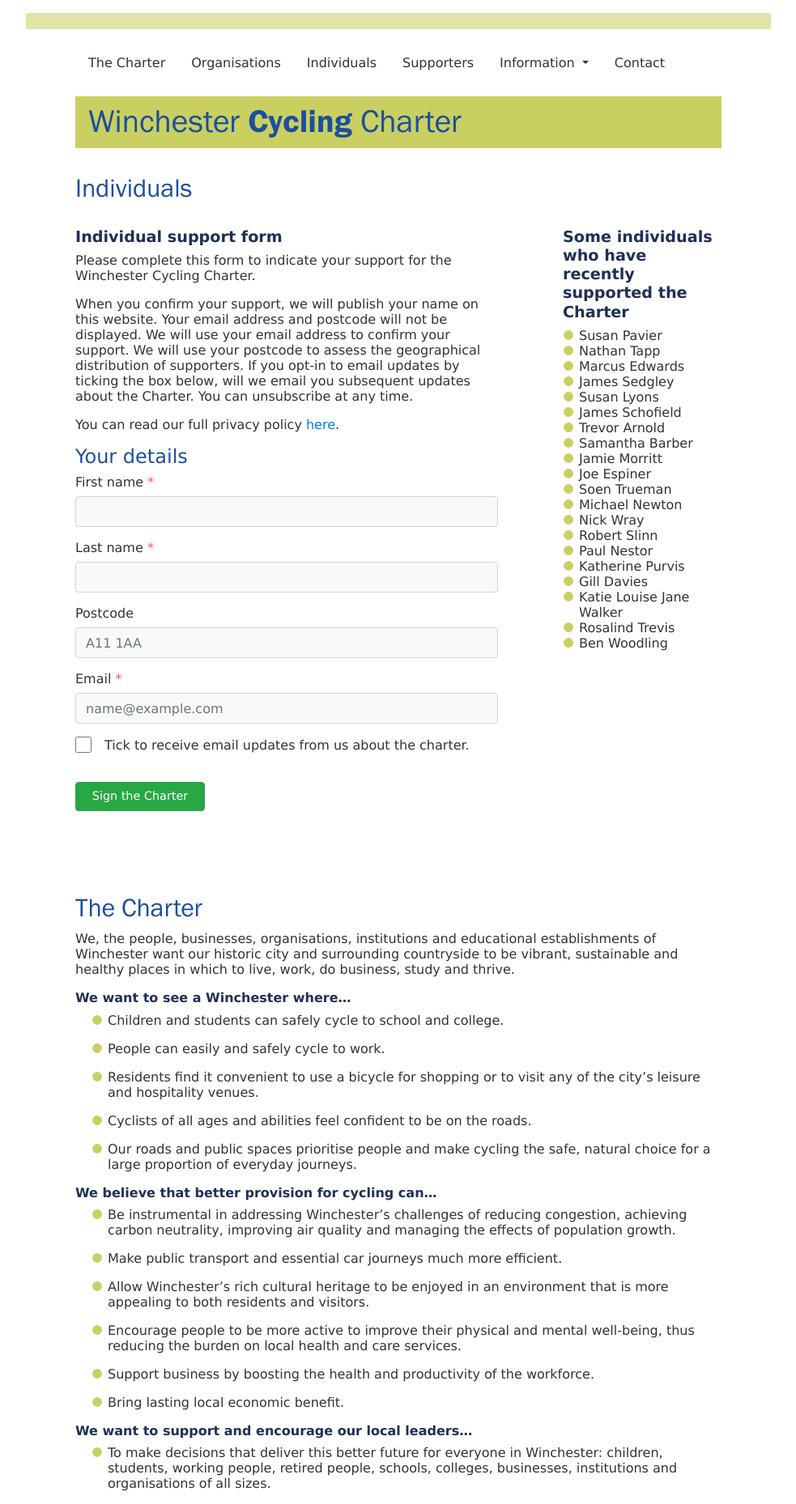
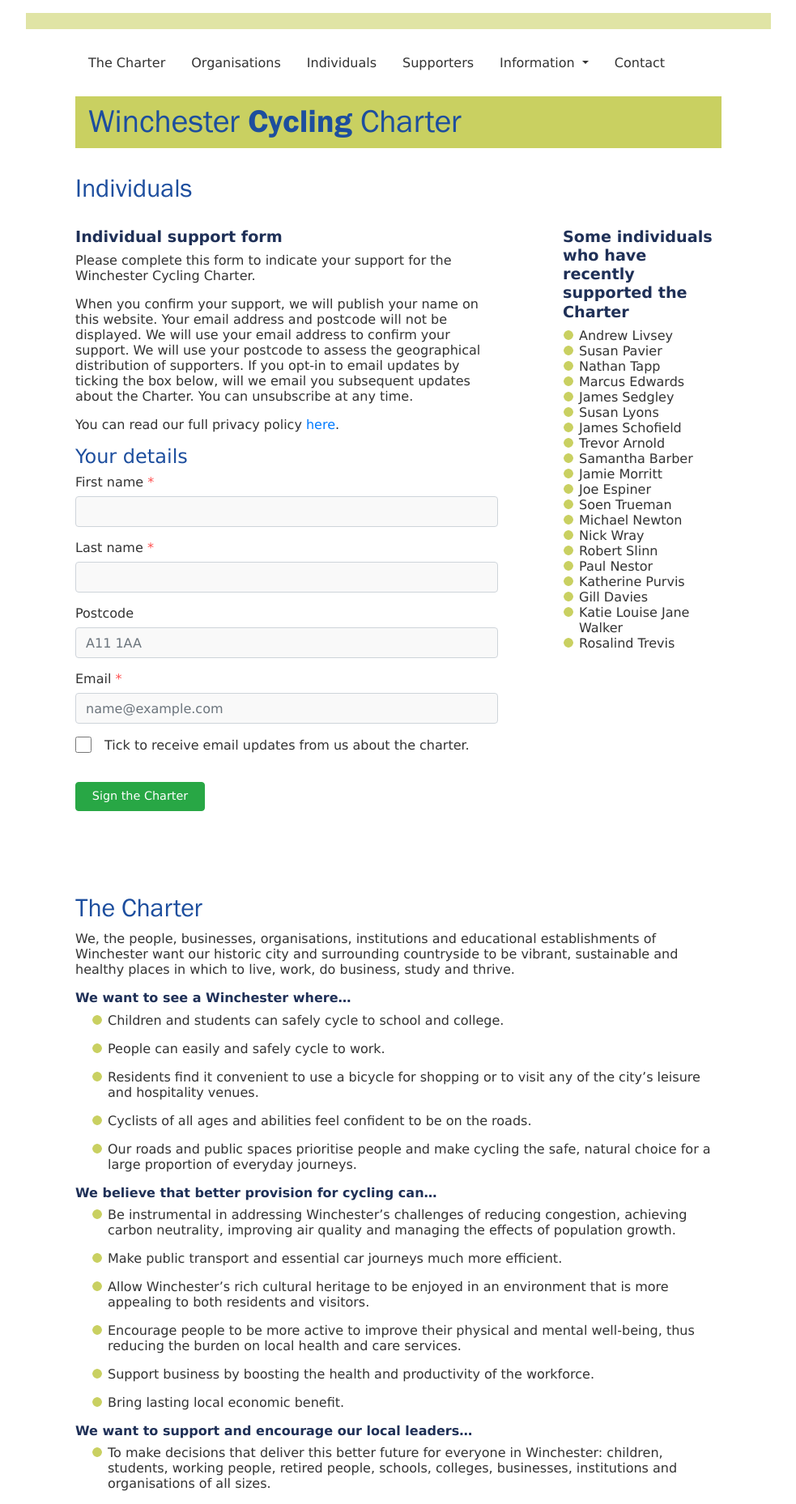
Before and after one commit to winchestercyclingcharter/winchestercyclingcharter.github.io, a Jekyll site: the page built from ind-page.md, in a window 1280 px wide. Shown: the whole page at 81% size, without its empty margins (148-1131 px from the left). Built offline with Jekyll 4.4.1, drawn with Linux system fonts in a browser that asks for light colours; nearby versions of some CDN libraries.

Commit message:
Update people.yml

```diff
--- a/_data/people.yml
+++ b/_data/people.yml
@@ -869,3 +869,4 @@ people:
 - { lastname: Edwards, firstname: Marcus, dt: 20241130-105156-916774 }
 - { lastname: Tapp, firstname: Nathan, dt: 20241201-213408-951591 }
 - { lastname: Pavier, firstname: Susan, dt: 20250410-195928-118947 }
+- { lastname: Livsey, firstname: Andrew, dt: 20250418-105337-748265 }
```
